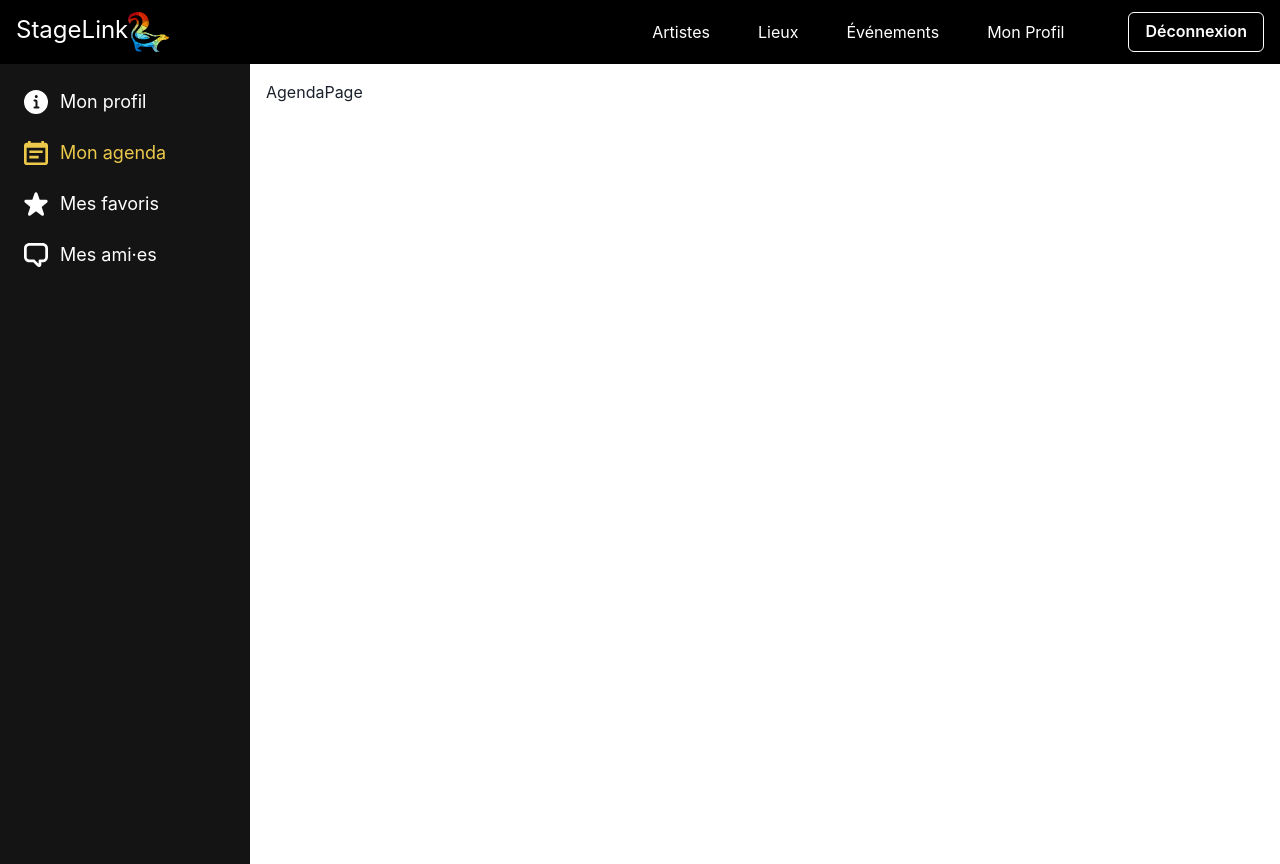
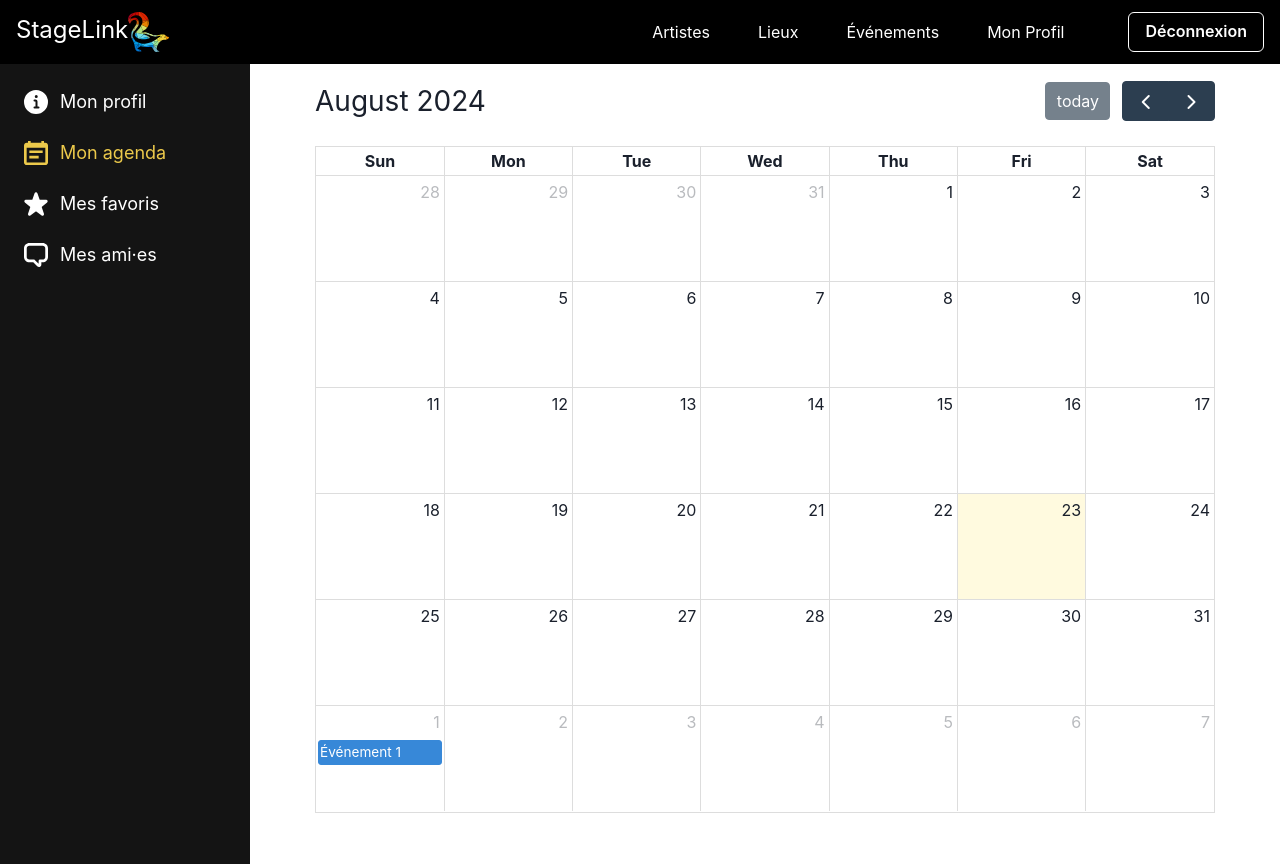
Before and after one commit to ITrogg/StageLink, a React (Vite) app in the folder client/: page /dashboard/agenda in a window 1280 px wide. Built offline with nearby package versions, Linux system fonts and the light colour scheme; no server answers; sample sign-in values are in the browser's storage.

Commit message:
interation calendrier

```diff
--- a/client/package.json
+++ b/client/package.json
@@ -11,6 +11,9 @@
     "@chakra-ui/react": "^2.8.2",
     "@emotion/react": "^11.13.3",
     "@emotion/styled": "^11.13.0",
+    "@fullcalendar/daygrid": "^6.1.15",
+    "@fullcalendar/interaction": "^6.1.15",
+    "@fullcalendar/react": "^6.1.15",
     "@react-google-maps/api": "^2.19.3",
     "@react-leaflet/core": "^2.1.0",
     "axios": "^1.7.4",
--- /dev/null
+++ b/client/src/components/dashboard/EventCalendar.jsx
@@ -0,0 +1,28 @@
+import { useState } from "react";
+import FullCalendar from "@fullcalendar/react";
+import dayGridPlugin from "@fullcalendar/daygrid";
+import interactionPlugin from "@fullcalendar/interaction"; // Pour les interactions
+
+function EventCalendar() {
+  const [events, setEvents] = useState([
+    { title: "Événement 1", date: "2024-09-01" },
+    { title: "Événement 2", date: "2024-09-15" },
+  ]);
+
+  const handleEventClick = () => {
+    setEvents();
+  };
+
+  return (
+    <div style={{ maxWidth: "900px", margin: "0 auto" }}>
+      <FullCalendar
+        plugins={[dayGridPlugin, interactionPlugin]}
+        initialView="dayGridMonth"
+        events={events}
+        eventClick={handleEventClick} // Appelle une fonction lorsque l'utilisateur clique sur une date
+      />
+    </div>
+  );
+}
+
+export default EventCalendar;
--- a/client/src/pages/dashboard/AgendaPage.jsx
+++ b/client/src/pages/dashboard/AgendaPage.jsx
@@ -1,5 +1,7 @@
+import EventCalendar from "../../components/dashboard/EventCalendar";
+
 function AgendaPage() {
-  return <p>AgendaPage</p>;
+  return <EventCalendar />;
 }
 
 export default AgendaPage;
```
